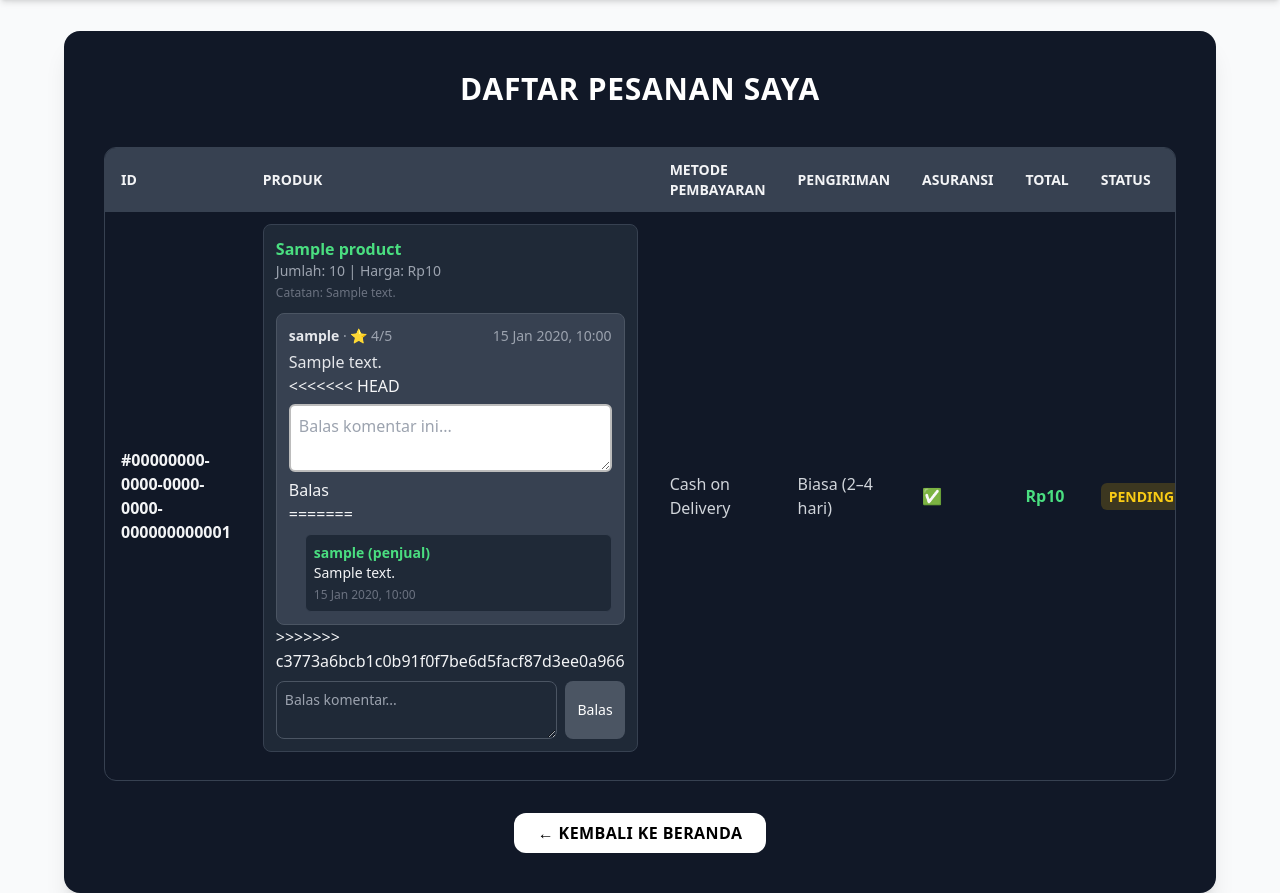
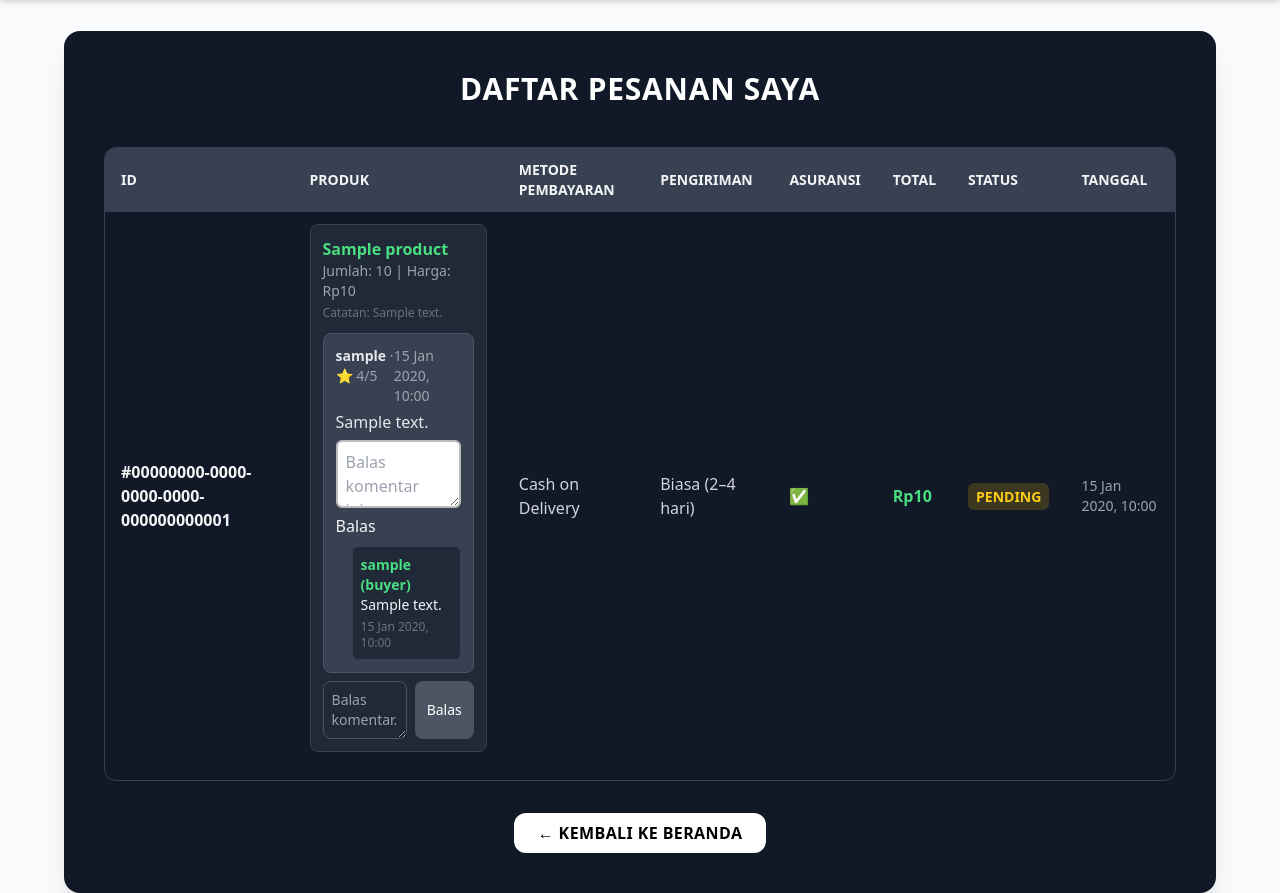
Before and after one commit to PBP-Kelompok-B03/Naik, a Django app: page /checkout/orders/ in a window 1280 px wide. Shown: the part 65-958 px from the top of the page. Run offline with Django 5.2, Linux system fonts and the light colour scheme; a user stored in the database is signed in; tables that the repository leaves empty hold one stand-in row (values such as "Sample post"); some libraries are stand-ins or nearby versions.

Commit message:
pull dari master 261125

```diff
--- a/checkout/templates/checkout/order_list.html
+++ b/checkout/templates/checkout/order_list.html
@@ -55,7 +55,6 @@
                   </div>
                   <p class="text-gray-200 mt-1">{{ c.content }}</p>
 
-<<<<<<< HEAD
                         <!-- FORM Tambah komentar (hanya jika user pemilik order && order.status sesuai) -->
                         {% if order.status == 'COMPLETED' or order.status == 'PAID' and request.user.is_authenticated and order.user == request.user %}
                             {% with existing_comment=item.comments.first %}
@@ -134,10 +133,9 @@
                                 {% endfor %}
                             {% endif %}
                         {% endwith %}
-=======
                   {% for r in c.replies.all %}
                   <div class="ml-4 mt-2 p-2 bg-gray-800 border border-gray-700 rounded-md text-sm">
-                    <div class="font-semibold text-green-400">{{ r.author.username }} (penjual)</div>
+                    <div class="font-semibold text-green-400">{{ r.author.username }} ({{ r.author.profile.role }})</div>
                     <div>{{ r.content }}</div>
                     <div class="text-gray-500 text-xs mt-1">{{ r.created_at|date:"d M Y, H:i" }}</div>
                   </div>
@@ -161,7 +159,6 @@
                 </div>
               </form>
               {% endif %}
->>>>>>> c3773a6bcb1c0b91f0f7be6d5facf87d3ee0a966
 
               {% with product=item.product %}
               {% if request.user == product.user %}
--- a/comments/templates/edit_reply.html
+++ b/comments/templates/edit_reply.html
@@ -29,7 +29,7 @@
                    class="text-gray-600 hover:text-gray-900 text-sm transition">
                     ← Kembali ke Produk
                 </a>
-                <button type="submit" formaction="{% url 'main:show_product' reply.comment.product.id %}"
+                <button type="submit" formaction="{% url 'comments:edit_reply' reply.id %}"
                         class="bg-blue-600 hover:bg-blue-700 text-white px-5 py-2 rounded-lg font-medium transition">
                     Simpan Perubahan
                 </button>
```
